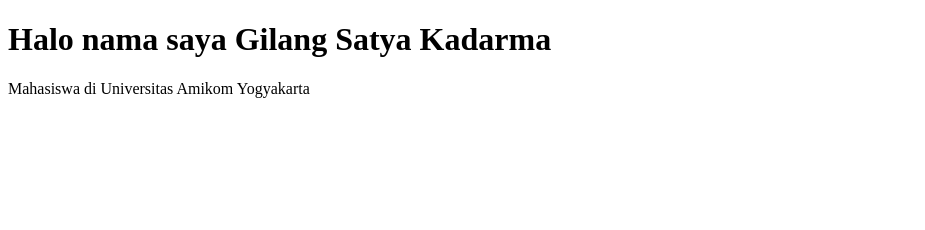
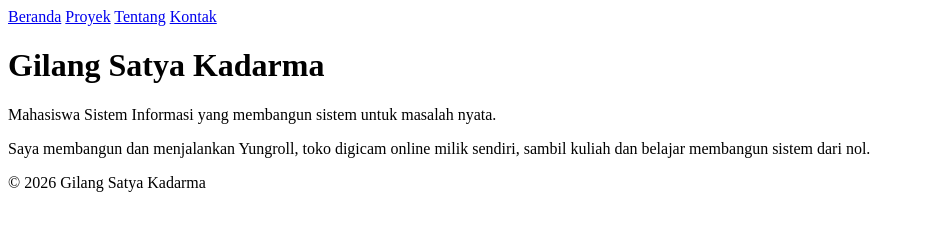
Before and after one commit to yungaus/yungaus.github.io, a plain HTML site: page index.html in a window 1280 px wide. Shown: the whole page, without its empty margins (0-925 px from the left). Drawn offline with Linux system fonts and the light colour scheme.

Commit message:
Rapikan struktur index.html dengan komentar pelajaran
Co-Authored-By: Claude Sonnet 5.5 <noreply@anthropic.com>

```diff
--- a/index.html
+++ b/index.html
@@ -1,13 +1,38 @@
 <!DOCTYPE html>
 <html lang="id">
 <head>
+  <!-- HEAD: informasi tentang halaman, TIDAK tampil di halaman -->
   <meta charset="UTF-8">
   <meta name="viewport" content="width=device-width, initial-scale=1.0">
-  <title>yungroll</title>
+  <title>Gilang Satya Kadarma · Portofolio</title>
 </head>
 <body>
-  <h1>Halo nama saya Gilang Satya Kadarma</h1>
-    <p>Mahasiswa di Universitas Amikom Yogyakarta</p>
+  <!-- BODY: semua yang terlihat. Tiga bagian di bawah SEJAJAR (bukan saling membungkus). -->
 
+  <!-- 1) HEADER: bagian atas halaman, berisi menu -->
+  <header>
+    <nav>
+      <!-- Pola: <a href="tujuan"> teks yang diklik </a> -->
+      <a href="index.html">Beranda</a>
+      <a href="project.html">Proyek</a>
+      <a href="about.html">Tentang</a>
+      <a href="contact.html">Kontak</a>
+    </nav>
+  </header>
+
+  <!-- 2) MAIN: isi utama halaman (hanya satu per halaman) -->
+  <main>
+    <h1>Gilang Satya Kadarma</h1>
+    <p>Mahasiswa Sistem Informasi yang membangun sistem untuk masalah nyata.</p>
+    <p>
+      Saya membangun dan menjalankan Yungroll, toko digicam online milik sendiri,
+      sambil kuliah dan belajar membangun sistem dari nol.
+    </p>
+  </main>
+
+  <!-- 3) FOOTER: bagian bawah halaman -->
+  <footer>
+    <p>&copy; 2026 Gilang Satya Kadarma</p>
+  </footer>
 </body>
 </html>
```
